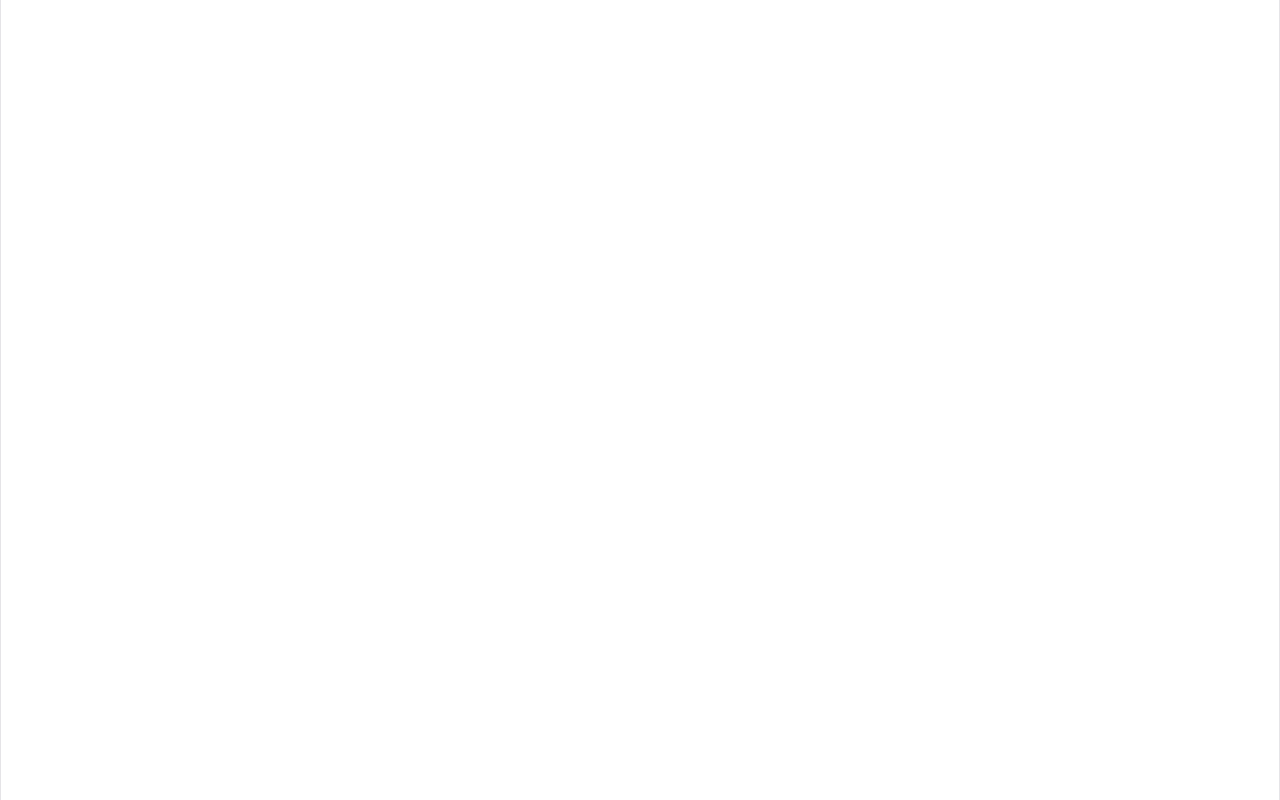
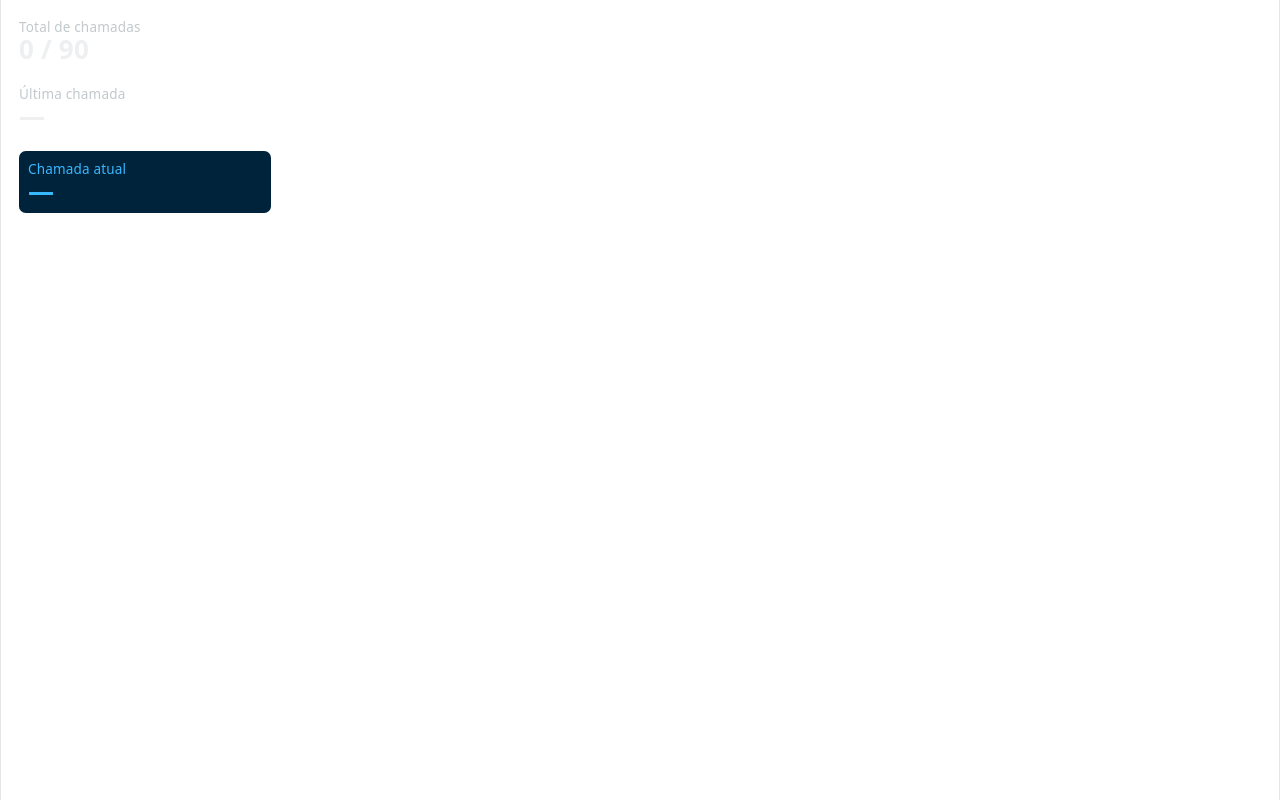
Before and after one commit to GusGrecco/BinGu, a React (Vite) app: page / in a window 1280 px wide. Built offline with nearby package versions, Linux system fonts and the light colour scheme.

Commit message:
feat: implement sidebar statistics component and integrate with game state (#10)

```diff
--- a/src/App.tsx
+++ b/src/App.tsx
@@ -1,13 +1,17 @@
+import React from 'react';
 import './App.css'
-import { Sidebar } from './components/bingo/sidebar'
+import { Sidebar, SidebarSection } from './components/bingo/sidebar'
+import { SidebarStats } from './components/bingo/sidebar-stats/sidebar-stats'
+import { INITIAL_BINGO_GAME_STATE } from './constants';
 
 function App() {
+  const [gameState] = React.useState(INITIAL_BINGO_GAME_STATE);
 
   return (
     <div className="flex min-h-screen flex-col md:flex-row">
       <Sidebar>
         {/* SidebarBranding — sub-issue de branding */}
-        {/* <SidebarSection><SidebarStats /></SidebarSection> — sub-issue de stats */}
+         <SidebarSection><SidebarStats gameState={gameState}/></SidebarSection>
         {/* <SidebarSection><SidebarCardType /></SidebarSection> — sub-issue de tipo de cartela */}
         {/* <SidebarSection withDivider><SidebarPrize /></SidebarSection> — sub-issue de prêmio */}
       </Sidebar>
--- /dev/null
+++ b/src/components/bingo/sidebar-stats/sidebar-stats.tsx
@@ -0,0 +1,28 @@
+import { getCurrentCall, getPreviousCall, getTotalCalls } from "@/store/bingo";
+import { BINGO_MAX_NUMBER } from "@/constants";
+import { StatItem } from "./stat-item";
+import type { SidebarStatsProps } from "./types";
+
+export const SidebarStats = ({ gameState }: SidebarStatsProps) => {
+    const currentCall = getCurrentCall(gameState);
+    const previousCall = getPreviousCall(gameState);
+    const totalCalls = getTotalCalls(gameState);
+
+    return (
+        <div className="flex w-full flex-col items-start gap-5">
+            <StatItem
+                label="Total de chamadas"
+                value={`${totalCalls} / ${BINGO_MAX_NUMBER}`}
+            />
+            <StatItem
+                label="Última chamada"
+                value={previousCall ? String(previousCall.value) : null}
+            />
+            <StatItem
+                label="Chamada atual"
+                value={currentCall ? String(currentCall.value) : null}
+                emphasized
+            />
+        </div>
+    );
+};
--- /dev/null
+++ b/src/components/bingo/sidebar-stats/stat-item.tsx
@@ -0,0 +1,21 @@
+import type { StatItemProps } from "./types";
+
+export const StatItem = ({ label, value, emphasized = false }: StatItemProps) => {
+    const displayValue = value ?? "—";
+
+    if (emphasized) {
+        return (
+            <div className="flex w-full flex-col items-start gap-0 rounded-md bg-surface p-2">
+                <h3 className="text-xs text-accent">{label}</h3>
+                <p className="text-[26px] font-bold text-accent">{displayValue}</p>
+            </div>
+        );
+    }
+
+    return (
+        <div className="flex flex-col items-start gap-0">
+            <h3 className="text-xs text-text-secondary">{label}</h3>
+            <p className="text-[26px] font-bold text-text-primary">{displayValue}</p>
+        </div>
+    );
+};
--- /dev/null
+++ b/src/components/bingo/sidebar-stats/types.ts
@@ -0,0 +1,11 @@
+import type { BingoGameState } from "@/types";
+
+export interface SidebarStatsProps {
+    gameState: BingoGameState;
+}
+
+export interface StatItemProps {
+    label: string;
+    value: string | null;
+    emphasized?: boolean;
+}
```
